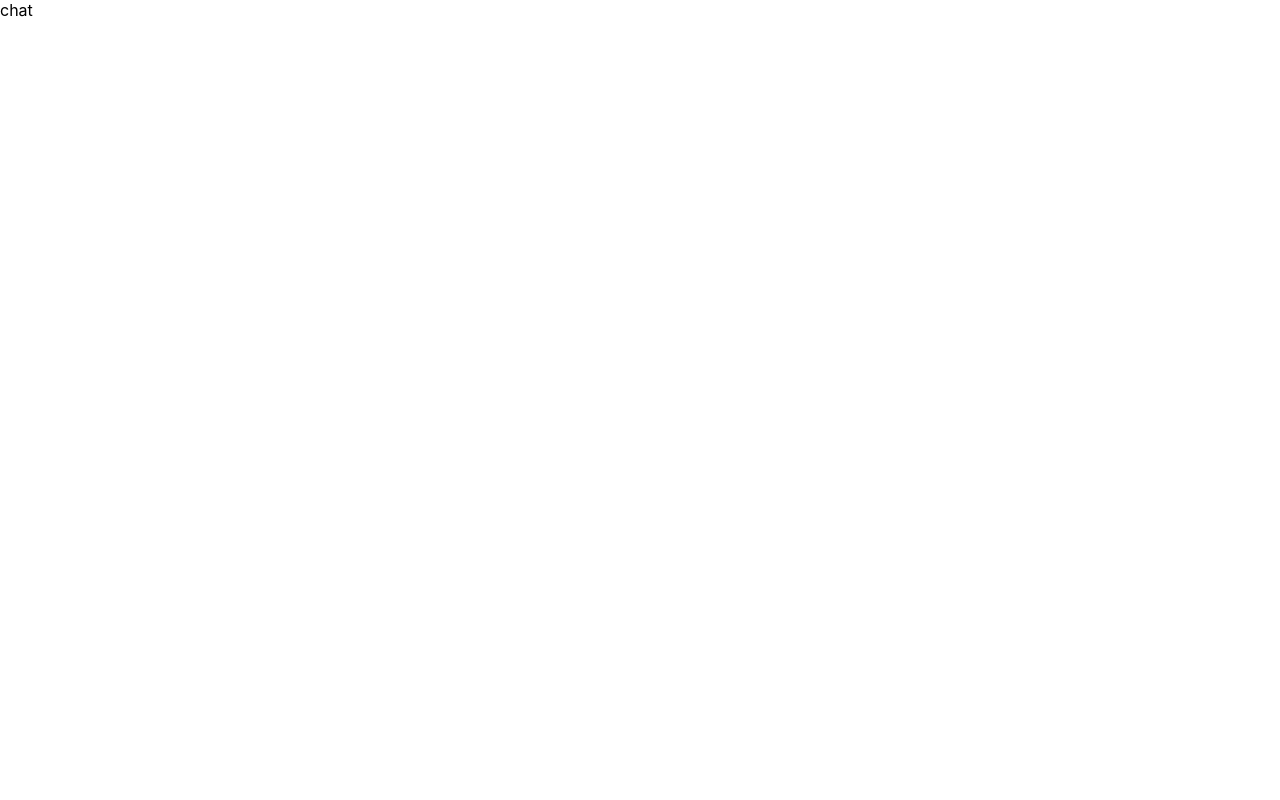
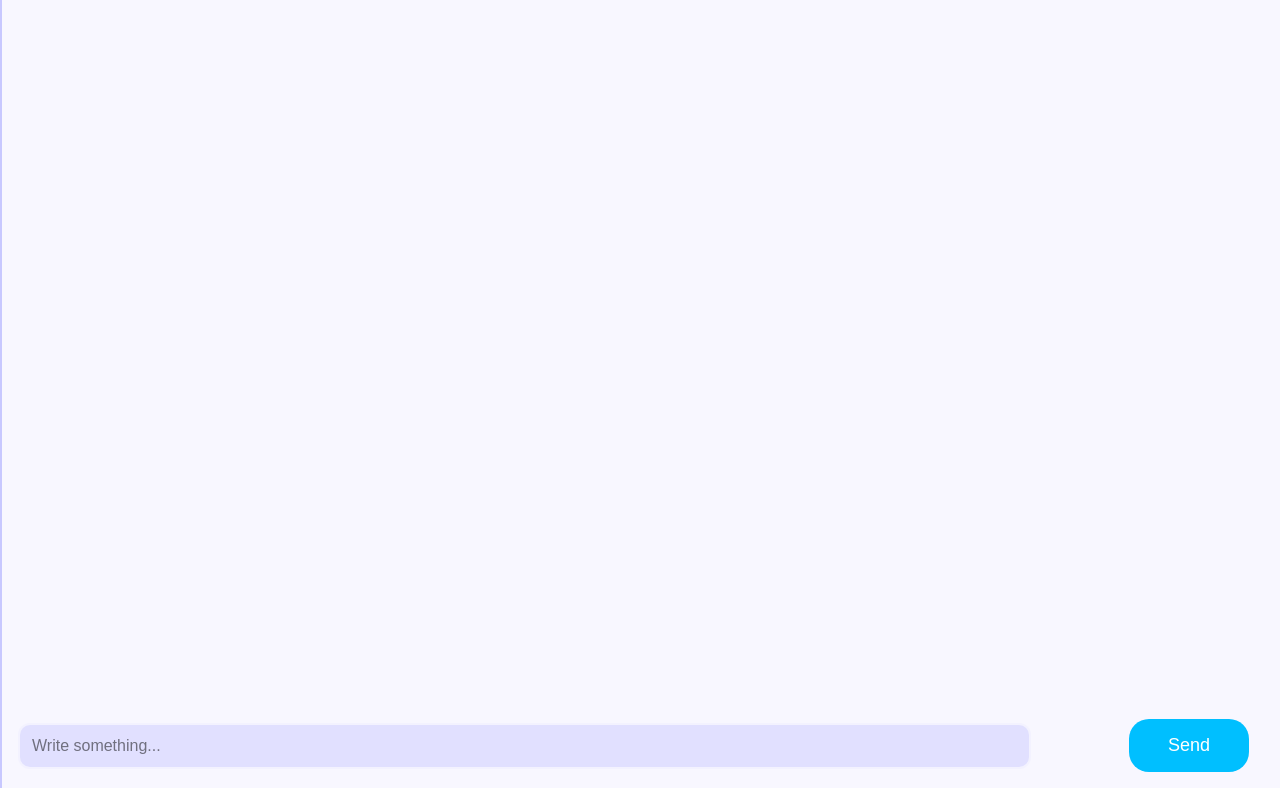
Before and after one commit to AI-Hackaton-2024/Team-Digital, a React (Create React App) app in the folder client/: page /chat in a window 1280 px wide. Built offline with nearby package versions, Linux system fonts and the light colour scheme.

Commit message:
feat: create chat page design

```diff
--- a/client/package.json
+++ b/client/package.json
@@ -9,6 +9,7 @@
     "react": "^18.3.1",
     "react-css-modules": "^4.7.11",
     "react-dom": "^18.3.1",
+    "react-markdown": "^9.0.1",
     "react-router-dom": "^6.26.2",
     "react-scripts": "5.0.1",
     "web-vitals": "^2.1.4"
--- a/client/src/App.css
+++ b/client/src/App.css
@@ -3,42 +3,3 @@ body {
   width: 100%;
   margin: 0;
 }
-
-.App {
-  text-align: center;
-}
-
-.App-logo {
-  height: 40vmin;
-  pointer-events: none;
-}
-
-@media (prefers-reduced-motion: no-preference) {
-  .App-logo {
-    animation: App-logo-spin infinite 20s linear;
-  }
-}
-
-.App-header {
-  background-color: #282c34;
-  min-height: 100vh;
-  display: flex;
-  flex-direction: column;
-  align-items: center;
-  justify-content: center;
-  font-size: calc(10px + 2vmin);
-  color: white;
-}
-
-.App-link {
-  color: #61dafb;
-}
-
-@keyframes App-logo-spin {
-  from {
-    transform: rotate(0deg);
-  }
-  to {
-    transform: rotate(360deg);
-  }
-}
--- a/client/src/components/pages/Chat Page/ChatPage.jsx
+++ b/client/src/components/pages/Chat Page/ChatPage.jsx
@@ -1,11 +1,65 @@
-import './ChatPage.css';
+import React, { useState, useRef, useEffect } from "react";
+import ReactMarkdown from 'react-markdown';
+import styles from "./ChatPage.module.css";
 
 function ChatPage() {
-  return (
-    <div>
-        chat
-    </div>
-  );
-}
+    const [messages, setMessages] = useState([]);
+    const [oldMessages, setOldMessages] = useState([]);
+    const [question, setQuestion] = useState("");
+    const [initState, setInitState] = useState(false);
+    const [isLoading, setIsLoading] = useState(false);
+
+    const questionInput = useRef();
+    const messageContainerRef = useRef(null);
+    const sendQuestion = () => {
+      setInitState(true);
+      setIsLoading(true);
+      // questionInput.current.querySelector('input').value = "";
+      setMessages([...messages, question]);
+      setOldMessages([...oldMessages, { role: 'user', message: question }]);
+    }
+
+    useEffect(() => {
+        if (messageContainerRef.current) {
+          messageContainerRef.current?.scrollIntoView({behavior: 'smooth'});
+        }
+    }, [messages]);
+
+    return (
+        <div className={styles.chatContainer}>
+            {initState ? (
+                <div className={styles.chatPanel}>
+                    <div className={styles.messageContainer}>
+                        {messages.map((message, index) => (
+                            <div key={index} className={styles.messageDisplay}>
+                                {index % 2 === 0 ? (
+                                    <p className={styles.userQuestion}  ref={messageContainerRef}>{message}</p>
+                                ) : (
+                                    <ReactMarkdown className={styles.chatAnswer}>{message}</ReactMarkdown>
+                                )}
+                            </div>
+                        ))}
+                    </div>
+                    {isLoading && <p className={`${styles.chatAnswer} ${styles.answerWait}`}><span className={styles.loadingDots} /></p>}
+                </div>
+            ) : (
+                <div className={styles.chatPanelInit}></div>
+            )}
+            <div className={styles.questionPanel}>
+                <div className={styles.textFieldContainer}>
+                    <input
+                        type="text"
+                        className={styles.questionInputTextAreaDisLike}
+                        placeholder="Write something..."
+                        onChange={(e) => setQuestion(e.target.value)}
+                        value={question}
+                        ref={questionInput}
+                    />
+                    <button className={styles.buttonSend} onClick={sendQuestion} aria-label="Ask question button">Send</button>
+                </div>
+            </div>
+        </div>
+    );
+};
 
 export default ChatPage;
--- /dev/null
+++ b/client/src/components/pages/Chat Page/ChatPage.module.css
@@ -0,0 +1,179 @@
+.chatWrapper {
+    width: 100%;
+    background: #FFF;
+    padding-top: 0;
+
+}
+
+.messagePanel {
+    width: 100%;
+    display: flex;
+    flex-direction: column;
+    align-items: center;
+}
+
+.chatMessageGpt {
+    margin-bottom: 0px;
+    max-width: 100%;
+    display: flex;
+    flex-direction: column;
+    min-width: 250px;
+}
+
+.messageDisplay {
+    display: flex;
+    flex-direction: column;
+}
+
+.userQuestion {
+    min-width: 40%;
+    max-width: 80%;
+    flex-shrink: 0;
+    align-self: flex-end;
+    border-radius: 12px;
+    background-color: #E0DFFF;
+    padding: 15px;
+    border-bottom-left-radius: 0px;
+}
+
+.chatAnswer {
+    background: #6785FF;
+    min-width: 40%;
+    max-width: 80%;
+    flex-shrink: 0;
+    align-self: flex-start;
+    padding: 15px;
+    border-radius: 12px;
+
+    border-bottom-right-radius: 0px;
+}
+
+.answerWait {
+    min-width: 20%;
+    max-width: 20%;
+    height: 20px;
+    font-size: 1.5rem;
+    margin-left: 10px;
+}
+
+@keyframes loading {
+    0% {
+        content: "";
+    }
+    25% {
+        content: ".";
+    }
+    50% {
+        content: "..";
+    }
+    75% {
+        content: "...";
+    }
+    100% {
+        content: "";
+    }
+}
+
+.loadingDots::after {
+    content: "";
+    animation: loading 1s infinite;
+}
+
+.chatContainer {
+    display: flex;
+    flex-direction: column;
+    padding-top: 20px;
+    min-height: 96vh;
+    max-height: 96vh !important;
+    border-left: 2px solid #C8C8FF;
+    background: #F8F7FF;
+}
+
+.chatPanel {
+    flex: 1;
+    overflow-y: auto;
+}
+
+.chatPanelInit {
+    flex: 1;
+    overflow-y: auto;
+    display: flex;
+    flex-direction: column;
+}
+
+.messageContainer {
+    display: flex;
+    flex-direction: column !important;
+    padding: 0 16px 0 16px;
+    margin-bottom: 16px;
+    flex-grow: 1;
+}
+
+.message {
+    margin-bottom: 20px;
+}
+
+.questionPanel {
+    padding: 16px;
+}
+
+.userMessage {
+    text-align: right;
+}
+
+.messageText {
+    background-color: #E0DFFF;
+    padding: 8px;
+    border-radius: 12px;
+}
+
+.questionInputButtonsContainer {
+    display: flex;
+}
+
+.questionInputSendButton {
+    cursor: pointer;
+}
+
+.sendIcon {
+    width: 32px;
+    height: 34px;
+}
+
+.textFieldContainer {
+    display: flex;
+    height: 80%;
+    align-items: center;
+    margin-right: 15px;
+    justify-content: space-between;
+}
+
+.questionInputTextAreaDisLike {
+    background-color: #E1E0FF;
+    color: #000;
+    width: 80%;
+    height: 100%;
+    line-height: 40px;
+    border-radius: 12px;
+    margin-bottom: 0;
+}
+
+.questionInputDislikeContainer {
+    border-radius: 12px;
+    background: #E1E0FF;
+}
+
+.initText {
+    /* color: #706A83; */
+    text-align: center;
+    font-family: Sarabun;
+    font-size: 16px;
+    font-style: normal;
+    font-weight: 300;
+    line-height: 24px; /* 150% */
+    letter-spacing: 0.1px;
+}
+
+.buttonSend {
+    margin-top: 0px;
+}
```
Also changed, not shown: client/src/components/pages/Chat Page/ChatPage.css (deleted), 1 other file (tests, documents, lock files or other folders).
